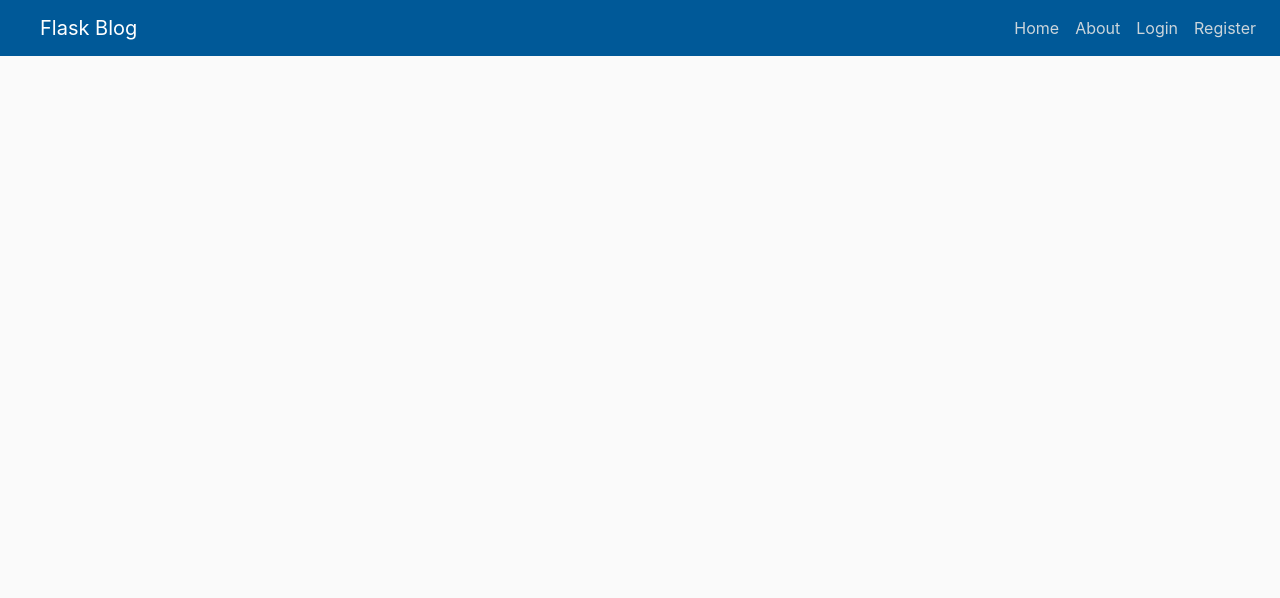
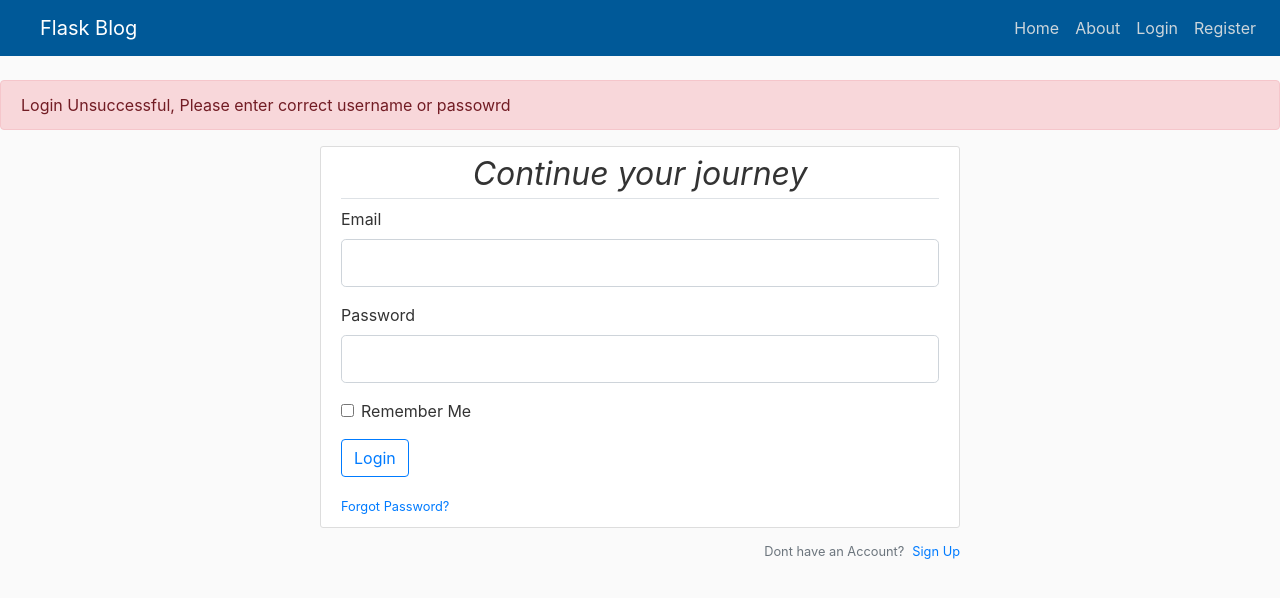
Before and after one commit to bitbard3/blog-flask, a Flask app: page /login in a window 1280 px wide. Shown: the top 598 px of the page. Run offline with Flask 3, Linux system fonts and the light colour scheme; some libraries are stand-ins or nearby versions.

Commit message:
Created login page of the website and tested it with dummy email and password

```diff
--- a/exp.py
+++ b/exp.py
@@ -34,9 +34,15 @@ def register():
     return render_template("register.html", form=form, title="Register")
 
 
-@app.route("/login")
+@app.route("/login", methods=["POST", "GET"])
 def login():
     form = LoginForm()
+    if form.validate_on_submit():
+        if form.email.data == "test@blog.com" and form.password.data == "password":
+            flash("Login Successfully!", "success")
+            return redirect(url_for("home_page"))
+    else:
+        flash("Login Unsuccessful, Please enter correct username or passowrd", "danger")
     return render_template("login.html", form=form, title="Login")
 
 
--- a/templates/login.html
+++ b/templates/login.html
@@ -1,4 +1,54 @@
 {% extends 'layout.html' %}
 {% block content %}
+<div class="form-container">
+    <div class="content-section">
+        <form method="POST" action="">
+            {{form.hidden_tag()}}
+            <fieldset class="form-group">
+                <legend class="border-bottom mb-2 mt-0 text-center legend-text">Continue your journey</legend>
 
+            <div class="form-group mb-3">
+                {{form.email.label(class="form-control-label")}}
+                {% if form.email.errors %}
+                {{form.email(class="form-control form-control-lg is-invalid")}}
+                <div class="invalid-feedback">
+                    {% for error in form.email.errors%}
+                        <span>{{error}}</span>
+                    {% endfor %}
+                </div>
+                {% else %}
+                {{form.email(class="form-control form-control-lg")}}
+                {% endif %}
+            </div>
+            <div class="form-group mb-3">
+                {{form.password.label(class="form-control-label")}}
+                {% if form.password.errors %}
+                {{form.password(class="form-control form-control-lg is-invalid")}}
+                <div class="invalid-feedback">
+                    {% for error in form.password.errors%}
+                        <span>{{error}}</span>
+                    {% endfor %}
+                </div>
+                {% else %}
+                {{form.password(class="form-control form-control-lg")}}
+                {% endif %}
+            </div>
+            <div class="form-check">
+                {{form.remember(class="form-check-input")}}
+                {{form.remember.label(class="form-check-label")}}
+            </div>
+        </fieldset>
+            <div class="form-group">
+                {{form.submit(class="btn btn-outline-primary")}}
+            </div>
+            <small class = "text-muted ml-auto">
+                <a href="#">Forgot Password?</a>
+            </small>
+        </form>
+    </div>
+    <div class="  text-right">
+        <small class="text-muted ">Dont have an Account?<a class = 'ml-2' href="{{url_for('register')}} ">Sign Up</a>
+        </small>
+    </div>
+</div>
 {% endblock content %}
--- a/templates/register.html
+++ b/templates/register.html
@@ -6,7 +6,7 @@
                 {{form.hidden_tag()}}
                 <fieldset class="form-group">
                     <legend class="border-bottom mb-2 mt-0 text-center legend-text">Join and Start Blogging!</legend>
-                </fieldset>
+
                 <div class="form-group mb-3">
                     {{form.username.label(class="form-control-label")}}
                     {% if form.username.errors %}
@@ -62,6 +62,7 @@
                 <div class="form-group">
                     {{form.submit(class="btn btn-outline-primary")}}
                 </div>
+            </fieldset>
             </form>
         </div>
         <div class="  text-right">
```
